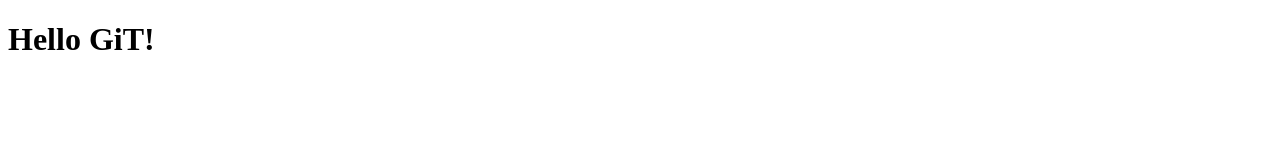
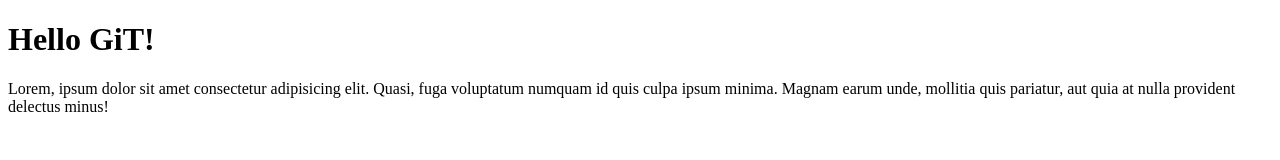
Before and after one commit to maciejkubat/git-course-4, a plain HTML site: page index.html in a window 1280 px wide. Drawn offline with Linux system fonts and the light colour scheme.

Commit message:
Added parag, format

```diff
--- a/index.html
+++ b/index.html
@@ -1,11 +1,16 @@
 <!DOCTYPE html>
 <html lang="en">
+
 <head>
     <meta charset="UTF-8">
     <meta name="viewport" content="width=device-width, initial-scale=1.0">
     <title>GIT Course 4</title>
 </head>
+
 <body>
     <h1>Hello GiT!</h1>
+    <p>Lorem, ipsum dolor sit amet consectetur adipisicing elit. Quasi, fuga voluptatum numquam id quis culpa ipsum
+        minima. Magnam earum unde, mollitia quis pariatur, aut quia at nulla provident delectus minus!</p>
 </body>
+
 </html>
```
